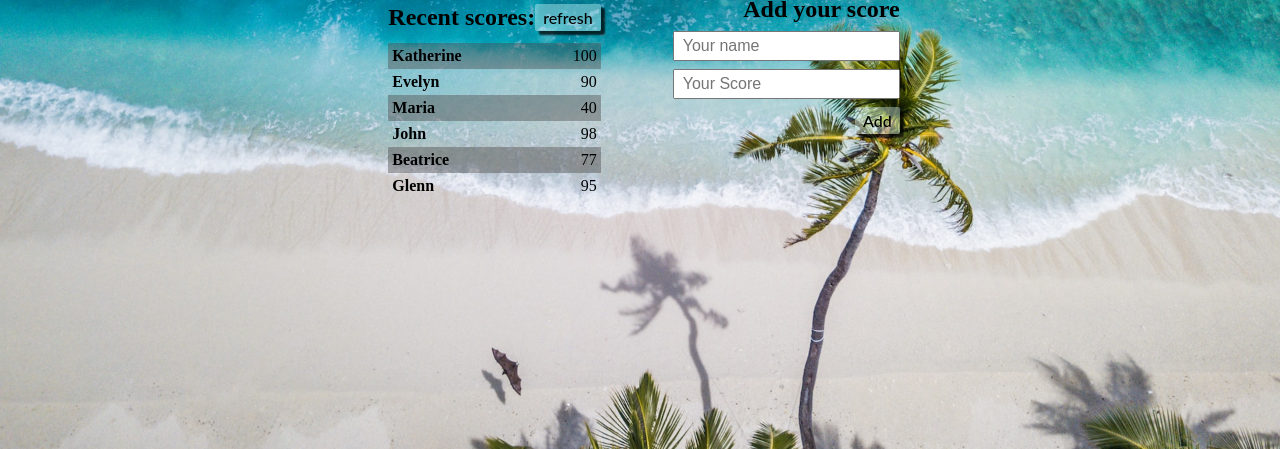
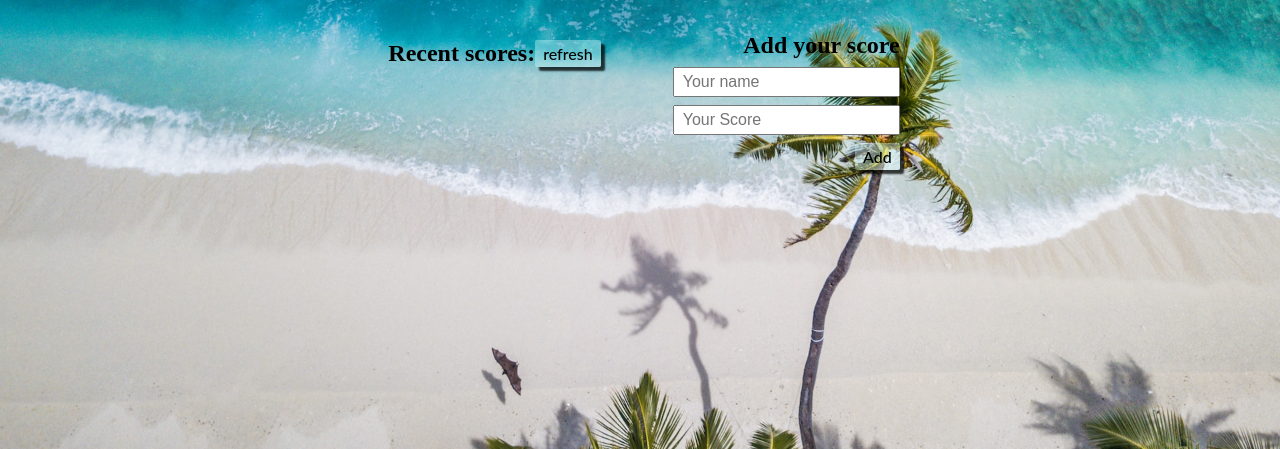
Before and after one commit to Kccendana/Leaderboard, a website built with webpack: page src/index.html in a window 1280 px wide. Shown: the part 351-800 px from the top of the page. Built offline with nearby package versions, Linux system fonts and the light colour scheme; a web font is replaced by a local one.

Commit message:
modify and delete score lists

```diff
--- a/src/index.html
+++ b/src/index.html
@@ -15,12 +15,6 @@
                     <button class="refresh">refresh</button>
                 </div>
                 <ul class="lists">
-                    <li><span class="list-name">Katherine</span><span class="listscore">100</span></li>
-                    <li><span class="list-name">Evelyn</span><span class="listscore">90</span></li>
-                    <li><span class="list-name">Maria</span><span class="listscore">40</span></li>
-                    <li><span class="list-name">John</span><span class="listscore">98</span></li>
-                    <li><span class="list-name">Beatrice</span><span class="listscore">77</span></li>
-                    <li><span class="list-name">Glenn</span><span class="listscore">95</span></li>
                 </ul>
             </div>
             <form class="form" id="add-new">
```
